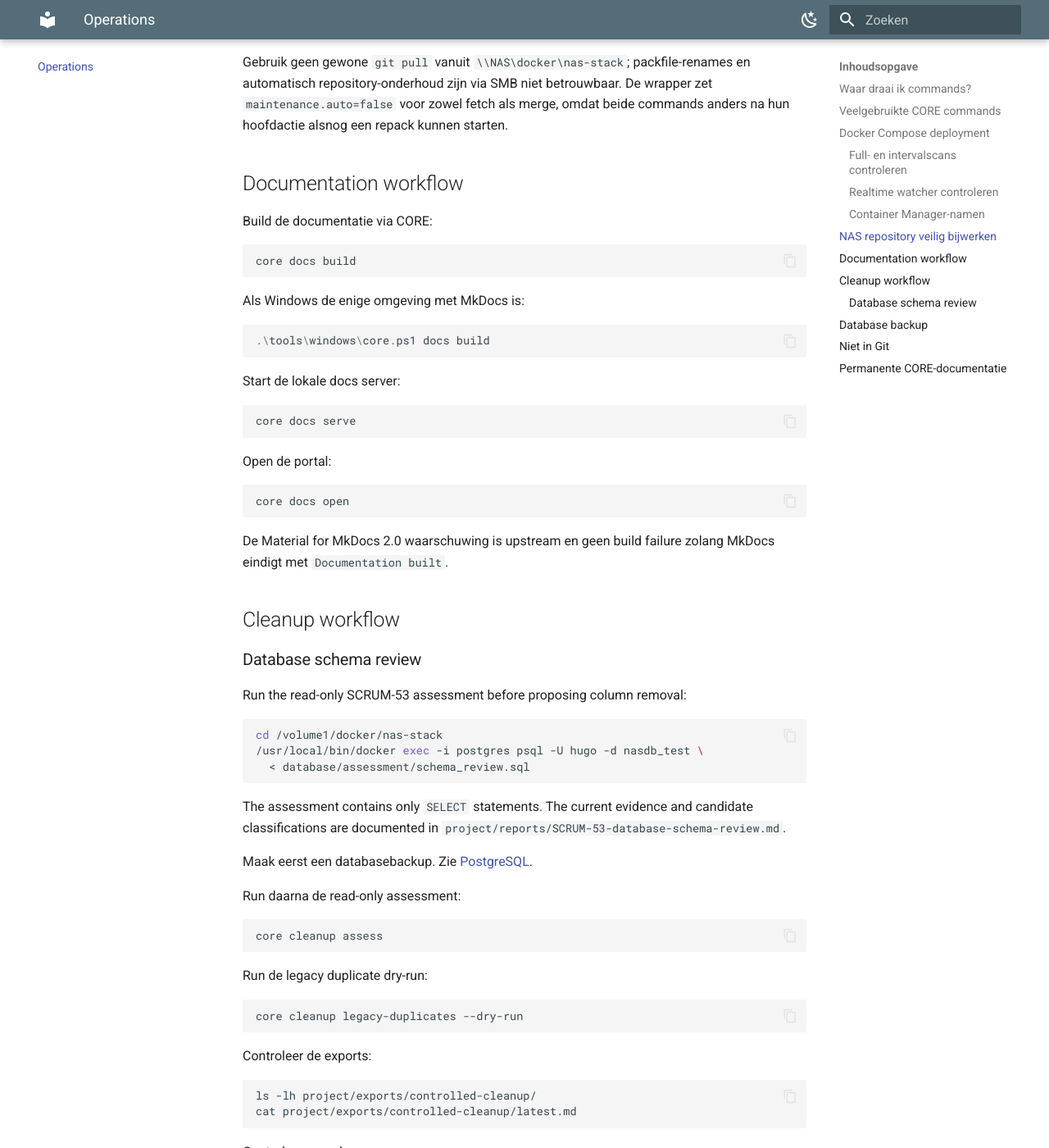
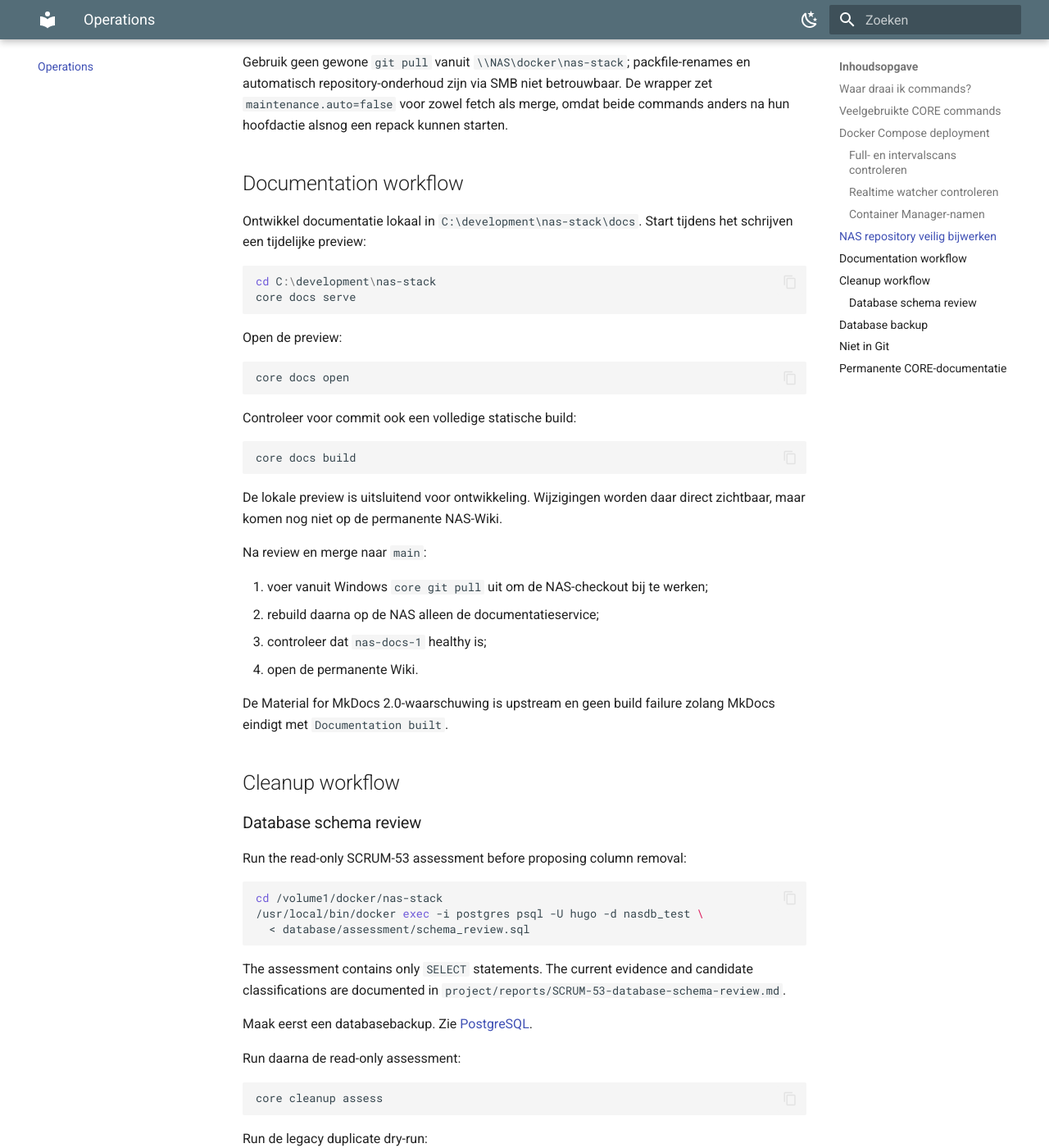
Before and after one commit to hugcoding/core-platform, an MkDocs documentation site: the page built from docs/wiki/operations.md, in a window 1280 px wide and 1400 px high, scrolled down 3665 px. Shown: the whole window at 82% size. Built offline with MkDocs 1.6.1 and Material for MkDocs 9.7.7, drawn with Linux system fonts in a browser that asks for light colours; some of the changed text lies outside the part shown.

Commit message:
SCRUM-38 document reviewed docs publishing workflow

````diff
--- a/docs/wiki/operations.md
+++ b/docs/wiki/operations.md
@@ -161,31 +161,38 @@ Gebruik geen gewone `git pull` vanuit `\\NAS\docker\nas-stack`; packfile-renames
 
 ## Documentation workflow
 
-Build de documentatie via CORE:
+Ontwikkel documentatie lokaal in `C:\development\nas-stack\docs`. Start tijdens
+het schrijven een tijdelijke preview:
 
-```bash
+```powershell
+cd C:\development\nas-stack
+core docs serve
+```
+
+Open de preview:
+
+```powershell
+core docs open
+```
+
+Controleer voor commit ook een volledige statische build:
+
+```powershell
 core docs build
 ```
 
-Als Windows de enige omgeving met MkDocs is:
+De lokale preview is uitsluitend voor ontwikkeling. Wijzigingen worden daar
+direct zichtbaar, maar komen nog niet op de permanente NAS-Wiki.
 
-```powershell
-.\tools\windows\core.ps1 docs build
-```
+Na review en merge naar `main`:
 
-Start de lokale docs server:
+1. voer vanuit Windows `core git pull` uit om de NAS-checkout bij te werken;
+2. rebuild daarna op de NAS alleen de documentatieservice;
+3. controleer dat `nas-docs-1` healthy is;
+4. open de permanente Wiki.
 
-```bash
-core docs serve
-```
-
-Open de portal:
-
-```bash
-core docs open
-```
-
-De Material for MkDocs 2.0 waarschuwing is upstream en geen build failure zolang MkDocs eindigt met `Documentation built`.
+De Material for MkDocs 2.0-waarschuwing is upstream en geen build failure
+zolang MkDocs eindigt met `Documentation built`.
 
 ## Cleanup workflow
 
@@ -300,9 +307,15 @@ port-forward voor poort 8000 op het KPN-modem te bestaan. De DSM-firewall staat
 alleen het lokale netwerk `192.168.68.0/24` en het VPN-netwerk `10.8.0.0/24`
 toe.
 
-Na documentatiewijzigingen:
+Na review, merge en `core git pull` publiceer je de goedgekeurde versie:
 
 ```bash
+cd /volume1/docker/nas-stack
 docker compose build docs
 docker compose up -d --force-recreate docs
+docker compose ps docs
 ```
+
+Hierdoor worden lokale conceptwijzigingen nooit automatisch gepubliceerd.
+Alleen de gereviewde Git-versie uit de NAS-checkout wordt in `nas-docs-1`
+opgenomen.
````
Also changed, not shown: docs/wiki/configuration.md (+4 -1 lines), 2 other files.
